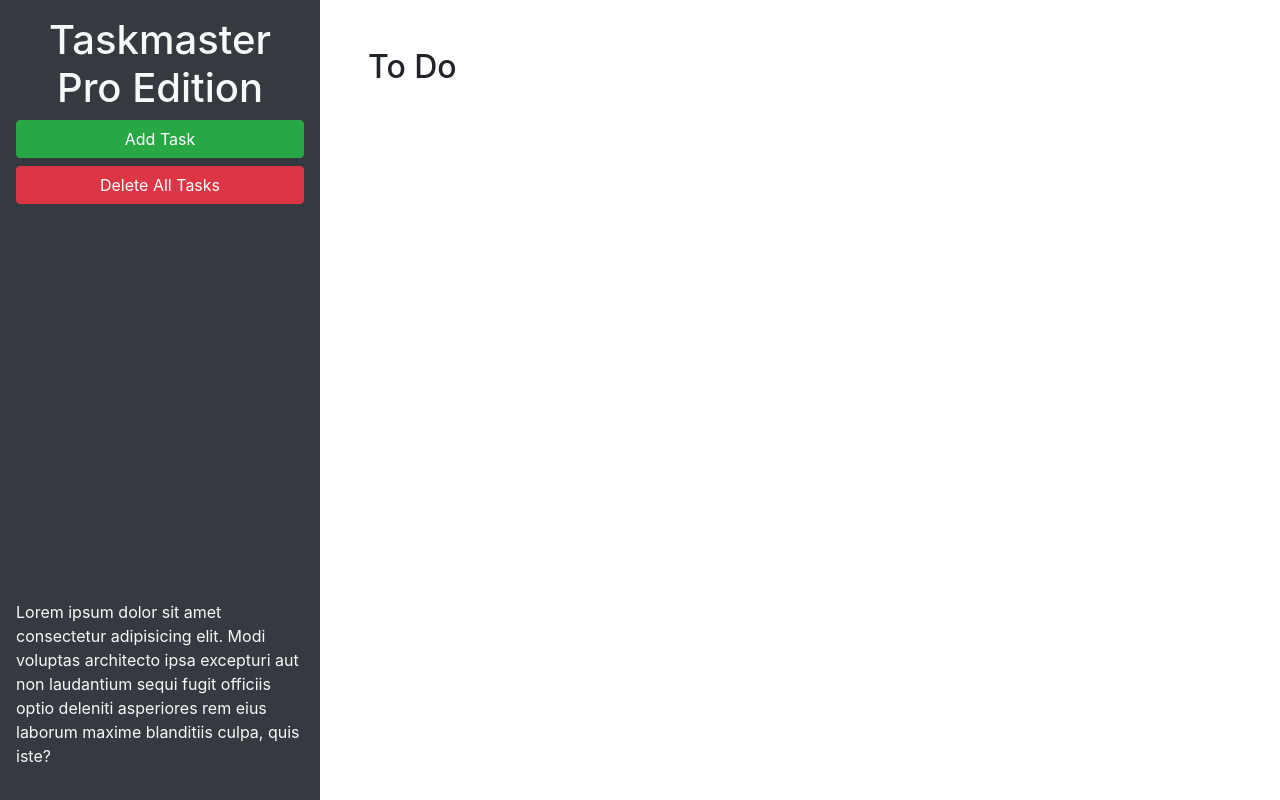
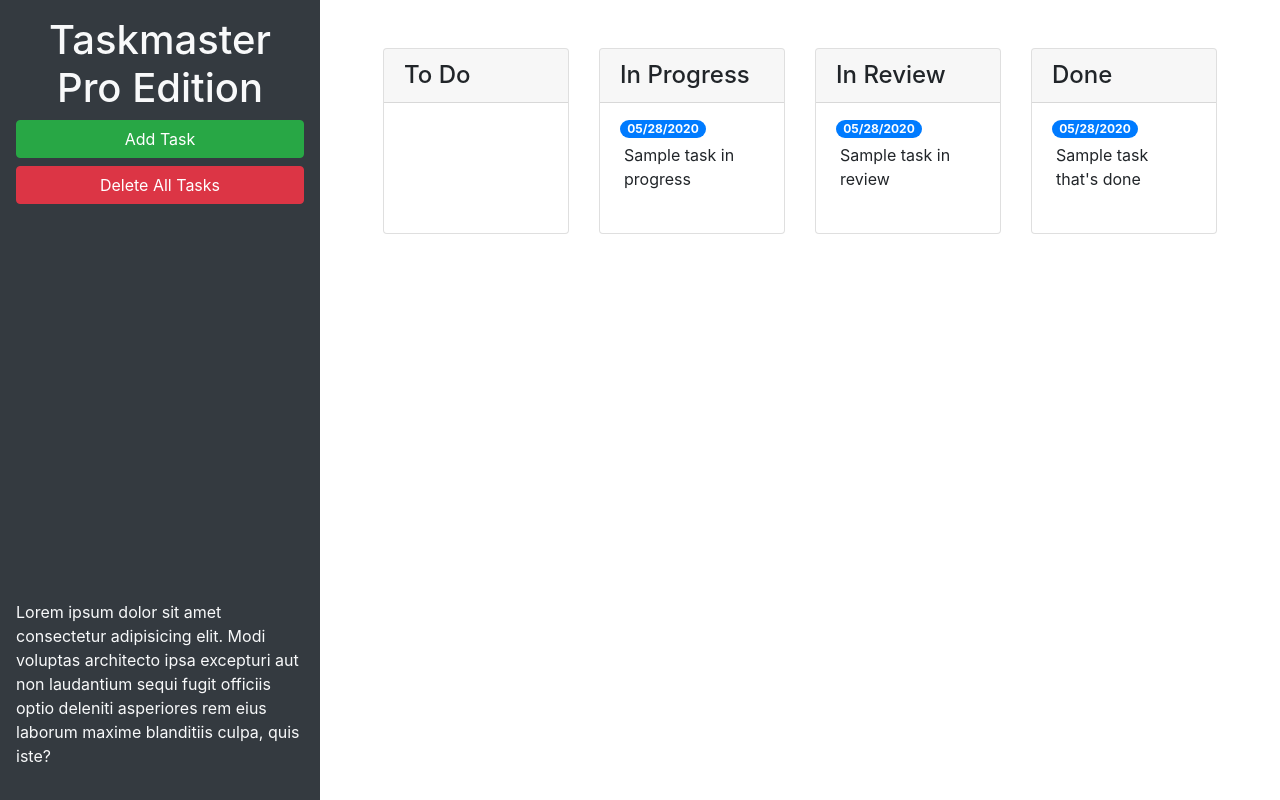
Before and after one commit to BradCassityDev/taskmaster-pro, a plain HTML site: page index.html in a window 1280 px wide. Drawn offline with nearby package versions, Linux system fonts and the light colour scheme.

Commit message:
Added bootstrap grid and bootstrap components

```diff
--- a/index.html
+++ b/index.html
@@ -24,9 +24,55 @@
       </p>
     </header>
     <main class="col-12 col-lg-9">
-      <div class="m-5">
-        <h2>To Do</h2>
-        <ul id="list-toDo" class="list-group"> </ul>
+      <div class="m-5 row justify-content-around">
+        <!-- todo start -->
+        <div class="col-12 col-md-6 col-xl-3 mb-3">
+          <div class="card">
+            <h4 class="card-header">To Do</h4>
+            <ul id="list-toDo" class="list-group list-group-flush"></ul>
+          </div>
+        </div>
+        <!-- todo end -->
+        <!-- in progress start -->
+        <div class="col-12 col-md-6 col-xl-3 mb-3">
+          <div class="card">
+            <h4 class="card-header">In Progress</h4>
+              <ul id="list-inProgress" class="list-group list-group-flush">
+                <li class="list-group-item">
+                  <span class="badge badge-primary badge-pill">05/28/2020</span>
+                  <p class="m-1">Sample task in progress</p>
+                </li>
+              </ul>
+          </div>
+        </div>
+        <!-- in progress end -->
+        <!-- in review start -->
+        <div class="col-12 col-md-6 col-xl-3 mb-3">
+          <div class="card">
+            <h4 class="card-header">In Review</h4>
+            <ul id="list-inReview" class="list-group list-group-flush">
+              <li class="list-group-item">
+                <span class="badge badge-primary badge-pill">05/28/2020</span>
+                <p class="m-1">Sample task in review</p>
+              </li>
+            </ul>
+          </div>
+
+        </div>
+        <!-- in review end -->
+        <!-- done start -->
+        <div class="col-12 col-md-6 col-xl-3 mb-3">
+          <div class="card">
+            <h4 class="card-header">Done</h4>
+            <ul id="list-done" class="list-group list-group-flush">
+              <li class="list-group-item">
+                <span class="badge badge-primary badge-pill">05/28/2020</span>
+                <p class="m-1">Sample task that's done</p>
+              </li>
+            </ul>
+          </div>
+        </div>
+        <!-- done end -->
       </div>
     </main>
   </div>
@@ -46,11 +92,11 @@
           <form>
             <div class="form-group">
               <label for="modalTaskDescription">Task description</label>
-              <textarea id="modalTaskDescription" rows="3"></textarea>
+              <textarea id="modalTaskDescription" rows="3" class="form-control"></textarea>
             </div>
             <div class="form-group">
               <label for="modalDueDate">Due date</label>
-              <input type="text" id="modalDueDate" placeholder="mm/dd/yyyy" autocomplete="off" />
+              <input type="text" id="modalDueDate" class="form-control" placeholder="mm/dd/yyyy" autocomplete="off" />
             </div>
           </form>
         </div>
```
